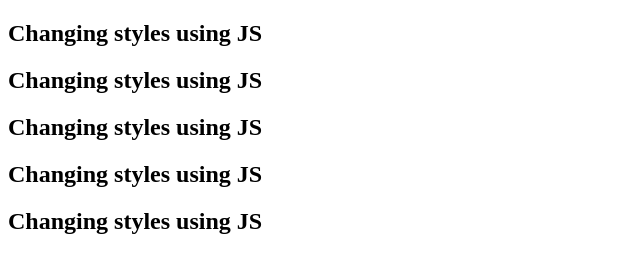
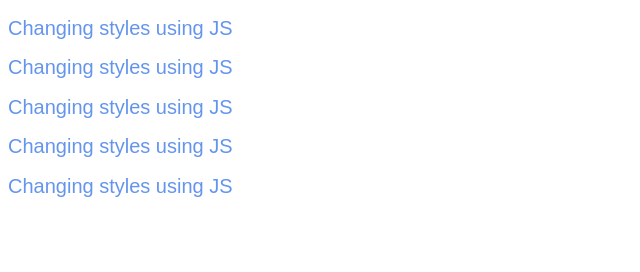
Before and after one commit to lambmikkel/FSW-110, a plain HTML site: page week_3/changing_styles_wJS/week_3_index.html in a window 1280 px wide. Shown: the whole page, without its empty margins (0-640 px from the left). Drawn offline with Linux system fonts and the light colour scheme.

Commit message:
final pages

```diff
--- a/week_3/changing_styles_wJS/week-three.js
+++ b/week_3/changing_styles_wJS/week-three.js
@@ -1,11 +1,16 @@
 (function makeHeader() {
   for (var i = 0; i < 5; i++) {
-      var h2 = document.createElement("h2");
+    var h2 = document.createElement("h2");
       var content = document.createTextNode("Changing styles using JS");
       h2.appendChild(content);
       document.body.appendChild(h2);
+      // Appling styles on element
+      h2.style.color = "cornflowerblue";
+      h2.style.fontSize = "20px";
+      h2.style.fontWeight = "lighter";
+      h2.style.fontFamily = "sans-serif";
 
 
-}
+      }
 
 })();
--- a/week_3/changing_styles_wJS/week_3_index.html
+++ b/week_3/changing_styles_wJS/week_3_index.html
@@ -5,9 +5,15 @@
   <meta name="viewport" content="width=device-width, initial-scale=1.0">
   <title>Week_3_2nd_Assignment</title>
   <link rel="stylesheet" href="styles.css">
+  <!-- <style>
+    .democlass {
+      color: cornflowerblue;
+    }
+    </style> -->
 </head>
 <body>
-  <h2 id="header"></h2>
+  <!-- <h2 id="intro">Changing styles using JS</h2> -->
+
   <script src="week-three.js"></script>
 
 
```
